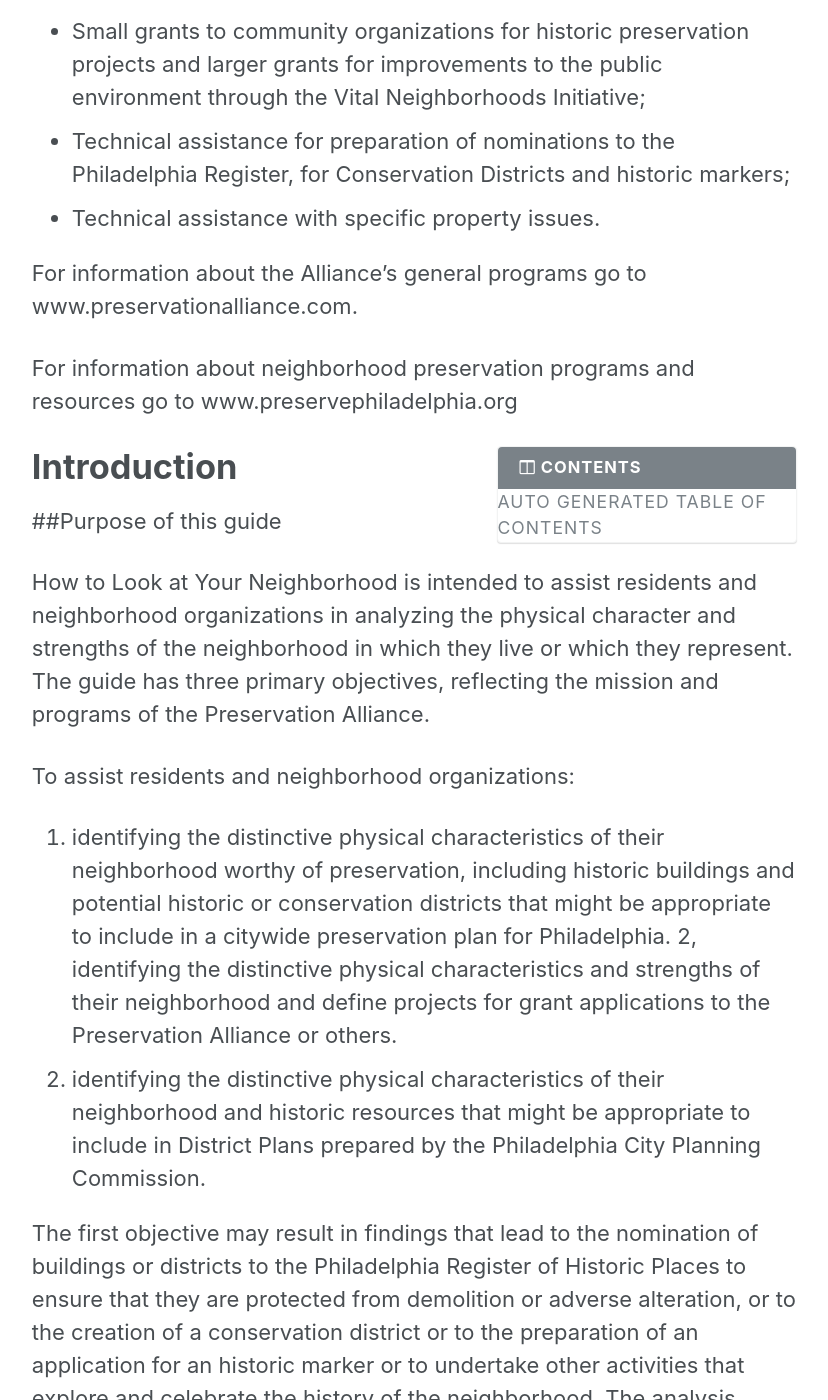
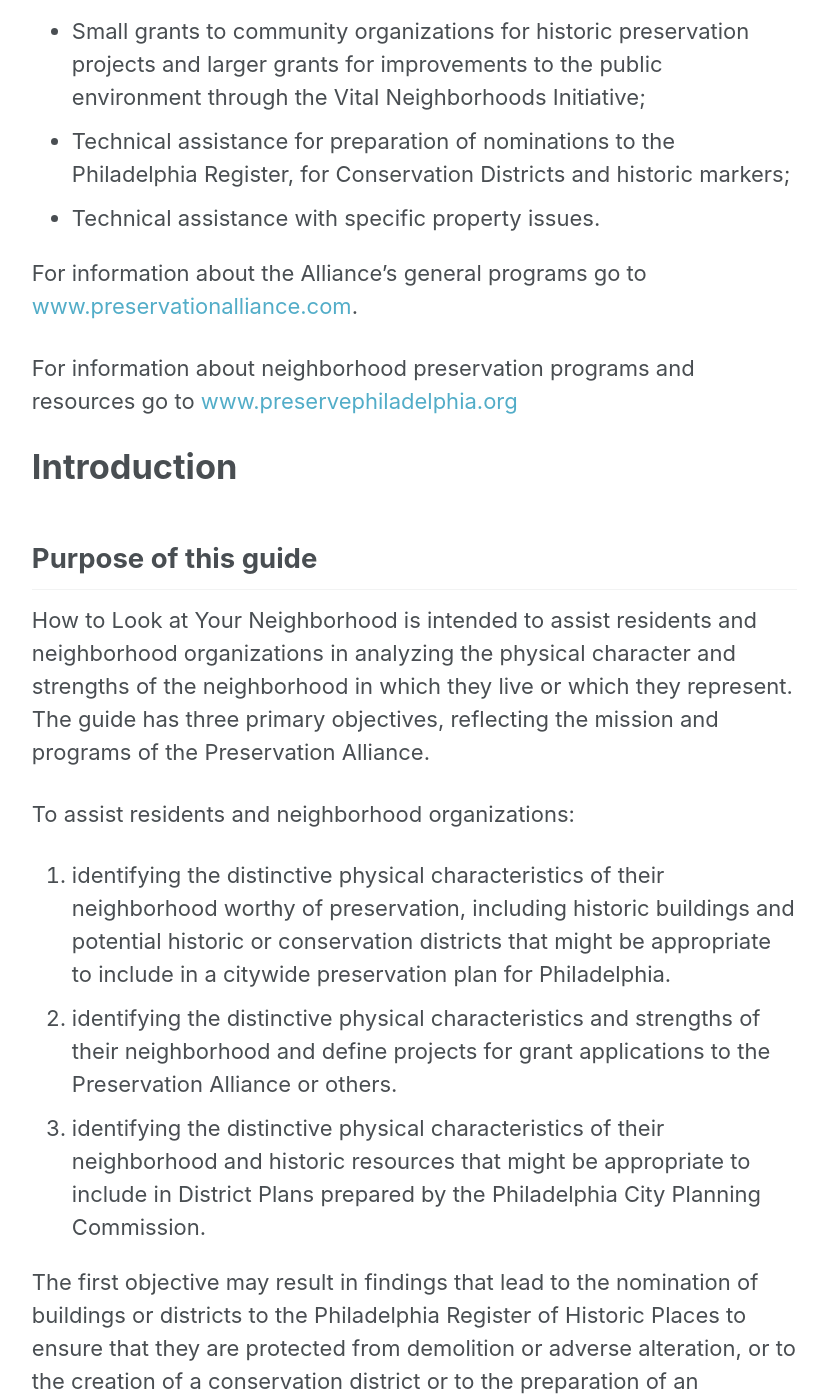
Before and after one commit to localpreservation/neighborhoods, a Jekyll site: the page built from _pages/about.md, in a window 1280 px wide and 1400 px high, scrolled down 1362 px. Shown: the whole window, without its empty margins (252-1080 px from the left). Built offline with Jekyll 4.4.1, drawn with Linux system fonts in a browser that asks for light colours; part of the change alters nothing that is shown; some of the changed text lies outside the part shown.

Commit message:
Minor fixes to About page

```diff
--- a/_pages/about.md
+++ b/_pages/about.md
@@ -22,22 +22,20 @@ In recent years the Alliance has greatly expanded its programs to preserve the c
 - Technical assistance for preparation of nominations to the Philadelphia Register, for Conservation Districts and historic markers;
 - Technical assistance with specific property issues.
 
-For information about the Alliance’s general programs go to www.preservationalliance.com.
+For information about the Alliance’s general programs go to [www.preservationalliance.com](http://www.preservationalliance.com).
 
-For information about neighborhood preservation programs and resources go to www.preservephiladelphia.org
-
-{% include toc icon="columns" title="Contents" %}
+For information about neighborhood preservation programs and resources go to [www.preservephiladelphia.org](http://www.preservephiladelphia.org)
 
 # Introduction
 
-##Purpose of this guide
+## Purpose of this guide
 
 How to Look at Your Neighborhood is intended to assist residents and neighborhood organizations in analyzing the physical character and strengths of the neighborhood in which they live or which they represent. The guide has three primary objectives, reflecting the mission and programs of the Preservation Alliance.
 
 To assist residents and neighborhood organizations:
 
 1. identifying the distinctive physical characteristics of their neighborhood worthy of preservation, including historic buildings and potential historic or conservation districts that might be appropriate to include in a citywide preservation plan for Philadelphia.
-2, identifying the distinctive physical characteristics and strengths of their neighborhood and define projects for grant applications to the Preservation Alliance or others.
+2. identifying the distinctive physical characteristics and strengths of their neighborhood and define projects for grant applications to the Preservation Alliance or others.
 3. identifying the distinctive physical characteristics of their neighborhood and historic resources that might be appropriate to include in District Plans prepared by the Philadelphia City Planning Commission.
 
 The first objective may result in findings that lead to the nomination of buildings or districts to the Philadelphia Register of Historic Places to ensure that they are protected from demolition or adverse alteration, or to the creation of a conservation district or to the preparation of an application for an historic marker or to undertake other activities that explore and celebrate the history of the neighborhood. The analysis might also encourage residents to participate in workshops provided by the Alliance to learn how to maintain an historic property or to attend the Old House Fair.
```
